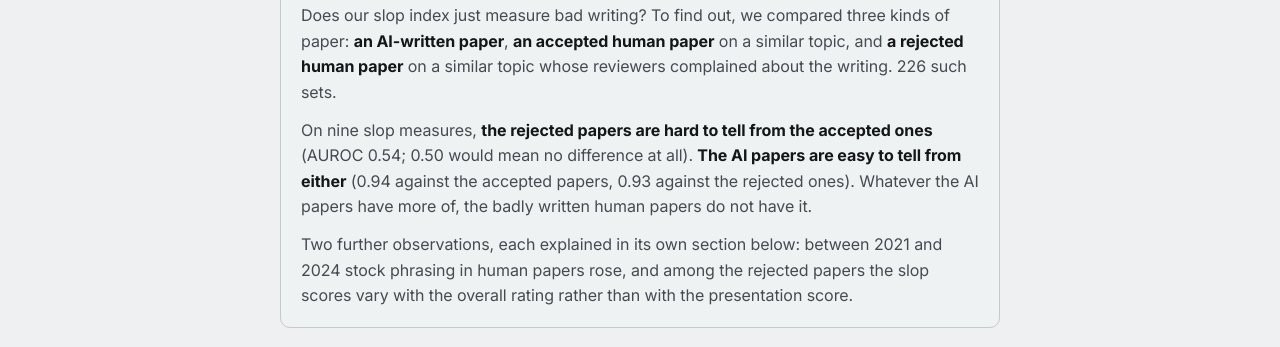
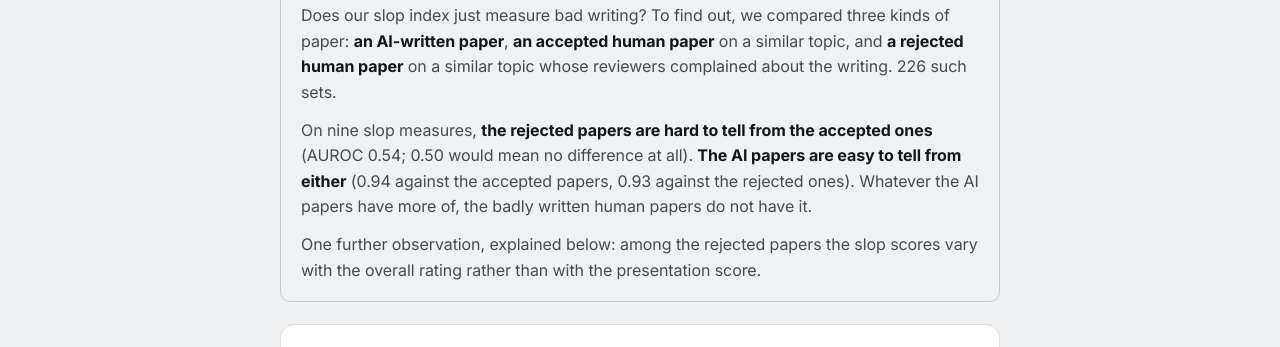
Before and after one commit to yerimoh/scientific_slop_v2_demo, a plain HTML site: page q.html in a window 1280 px wide. Shown: the part 380-727 px from the top of the page. Drawn offline with Linux system fonts and the light colour scheme.

Commit message:
q.html#1: remove the 2024-drift experiment (and its TL;DR and next-step mentions); renumber experiments and figures
Co-Authored-By: Claude Opus 5.5 <noreply@anthropic.com>

```diff
--- a/posts.js
+++ b/posts.js
@@ -166,7 +166,7 @@ const QPOST = {
     const tldr = h('div', { class: 'tldr' }, h('span', { class: 'tldr-l', text: 'TL;DR' }),
       h('p', {}, 'Does our slop index just measure bad writing? To find out, we compared three kinds of paper: ', B('an AI-written paper'), ', ', B('an accepted human paper'), ' on a similar topic, and ', B('a rejected human paper'), ' on a similar topic whose reviewers complained about the writing. ', `${Q1.n.triplets} such sets.`),
       h('p', {}, 'On nine slop measures, ', B('the rejected papers are hard to tell from the accepted ones'), ` (AUROC ${f2(ix.all.auc['HP>HG'])}; 0.50 would mean no difference at all). `, B('The AI papers are easy to tell from either'), ` (${f2(ix.all.auc['AI>HG'])} against the accepted papers, ${f2(ix.all.auc['AI>HP'])} against the rejected ones). Whatever the AI papers have more of, the badly written human papers do not have it.`),
-      h('p', {}, 'Two further observations, each explained in its own section below: between 2021 and 2024 stock phrasing in human papers rose, and among the rejected papers the slop scores vary with the overall rating rather than with the presentation score.'));
+      h('p', {}, 'One further observation, explained below: among the rejected papers the slop scores vary with the overall rating rather than with the presentation score.'));
     // ---- teaser: three panels, task → what we did → number
     const tz = (lab, q, vis, did, big, small) => h('div', { class: 'tz-p' }, h('div', { class: 'tz-l', text: lab }), h('div', { class: 'tz-q', text: q }), vis, h('div', { class: 'tz-do', text: did }), h('div', { class: 'tz-out' }, h('b', { text: big }), h('span', { text: small })));
     const oneSheet = (who, marks) => { const f = sFig('0 0 300 118', `${sPaper(108, 10, 84, 100)}${sBadge(108, 10, who)}${marks}`, who === 'ai' ? 'an AI paper' : 'a human paper'); f.className = 'qa-fig q1s tz-vis'; return f; };
@@ -230,7 +230,7 @@ const QPOST = {
     h('p', {}, 'The v1 benchmark could not answer this. Each AI paper was paired with one accepted human paper, so the AI-vs-human gap and the bad-vs-good writing gap were one and the same number. Here we add a third paper to pull them apart. What we found:'),
     h('ol', { class: 'qa-ol' },
       h('li', {}, B('Rejected-for-writing papers and accepted papers get similar slop scores; AI papers get higher ones. '), 'Experiment 1 shows this item by item; Experiment 2 checks it against the definition of "badly written", topic closeness, length, and the two sources of AI papers.'),
-      h('li', {}, B('Among the rejected papers, slop varies with the overall rating, not with the presentation score '), '(Experiment 4). The nine items rarely show up together in one paper (Experiment 5).')),
+      h('li', {}, B('Among the rejected papers, slop varies with the overall rating, not with the presentation score '), '(Experiment 3). The nine items rarely show up together in one paper (Experiment 4).')),
 
 
     h('h4', { text: 'Is slop just bad writing?' }),
@@ -262,36 +262,26 @@ const QPOST = {
       h('div', { class: 'qf-leg' }, h('span', {}, h('i', { class: 'qf-key ai' }), 'FARS'), h('span', {}, h('i', { class: 'qf-key hp' }), 'Agents4Science'))),
 
     h('h4', { text: 'What else fell out' }),
-    exp(3, 'Are 2024 human papers free of LLM phrasing?'),
-    h('p', {}, 'We cut the human side at 2024 so that no LLM-written text would count as human. Within that window the human papers still change. Read two human papers from 2020 and two from late 2024 side by side:'),
-    dcard(),
-    h('p', {}, 'The marked words are the ones Formulaic Reasoning counts. Figure 5 plots the two style items, Generic Filler and Formulaic Reasoning, against the arXiv date of every human paper. ', B('Both rise from late 2022 on'), ': Generic Filler from 0.004 per sentence before 2022 to 0.013 in late 2024, Formulaic Reasoning from 0.12 to 0.20. The dashed lines drop every paper whose title mentions language models, prompts, agents or reasoning, and rise just the same. The rise is there in accepted and in rejected papers alike (p < 0.01 in each).'),
-    qfig(5, yearLines(), 'Generic Filler and Formulaic Reasoning in human papers by arXiv v1 date (bins: up to 2021, 2022, Dec 2022 – Jun 2023, Jul – Dec 2023, first and second half of 2024; n = 69 / 36 / 35 / 79 / 94 / 135). Solid: all human papers. Dashed: titles without LLM words. Red: the AI papers.',
-      h('div', { class: 'qf-leg' }, h('span', {}, h('i', { class: 'qf-key line' }), 'all human papers'), h('span', {}, h('i', { class: 'qf-key line dashed' }), 'titles without LLM words'), h('span', {}, h('i', { class: 'qf-key ailine' }), 'AI papers'))),
-    h('p', {}, 'This costs the index. Against pre-ChatGPT human papers, Formulaic Reasoning separates AI papers with AUROC ', B(f2(Q1.years.auc_vs_era['5-5|pre'])), '; against human papers from late 2024, ', B(f2(Q1.years.auc_vs_era['5-5|late'])), '. Generic Filler goes from ', B(f2(Q1.years.auc_vs_era['4-1|pre'])), ' to ', B(f2(Q1.years.auc_vs_era['4-1|late'])), '. The items that look at the evidence rather than the wording (Evidence Gap, Missing Cross-Section Links, Overstated Claims) do not move with the date. We cannot tell from the text whether the rise comes from LLM-assisted writing or from the field changing its voice; the phrases that rose are the ones LLM-vocabulary studies list.'),
-    h('p', { class: 'qa-cap', text: `This could have tilted Experiment 1, since the rejected papers are newer (${Math.round(Q1.years.share_post.HP * 100)}% post-ChatGPT vs ${Math.round(Q1.years.share_post.HG * 100)}% of the accepted ones). It did not: in the ${Q1.years.both_post.n} triplets where both human papers are post-ChatGPT, the rejected one ranks sloppier ${Math.round(Q1.years.both_post.pa_hp_gt_hg * 100)}% of the time.` }),
-
-    exp(4, 'Which reviewer score does slop follow?'),
+    exp(3, 'Which reviewer score does slop follow?'),
     h('p', {}, 'For the 226 rejected papers we have the reviews. If the index measured writing, it should move with the presentation score. It does not: ρ = ', B(f2(Q1.hp.corr.index.presentation.rho)), ' with the presentation score and ', B(f2(Q1.hp.corr.index.writing.rho)), ' with the share of reviews complaining about the writing. ', B(`It does move with the overall rating: ρ = ${f2(Q1.hp.corr.index.rating.rho)}, p = 0.002.`), ' Among papers that were all rejected, the ones reviewers rated lowest have the highest slop scores.'),
     h('p', {}, `${Q1.hp.later.n_later} of these rejected papers were later accepted at another venue. Their rejected versions differ from the ${Q1.hp.later.n_never} papers that never were accepted on two items: lower Overstated Claims (`, B(f2(Q1.hp.later.items['1-2'].later)), ' vs ', B(f2(Q1.hp.later.items['1-2'].never)), ', p = 0.004) and lower Evidence Gap (', B(f2(Q1.hp.later.items['1-3'].later)), ' vs ', B(f2(Q1.hp.later.items['1-3'].never)), ', p = 0.04); the later-accepted papers evaluated on more models and datasets. The style items do not differ. We only have the rejected versions, so this says which rejected papers later made it, not what their authors changed or why they were accepted.'),
-    qfig(6, dumbbell(['1-2', '1-3', '2-3', '4-4', '5-5', '4-1'].map(it => ({ label: byId[it].name, sub: it, vals: { HG: Q1.hp.later.items[it].later, HP: Q1.hp.later.items[it].never } })), { groups: ['HG', 'HP'], labelW: 214 }),
+    qfig(5, dumbbell(['1-2', '1-3', '2-3', '4-4', '5-5', '4-1'].map(it => ({ label: byId[it].name, sub: it, vals: { HG: Q1.hp.later.items[it].later, HP: Q1.hp.later.items[it].never } })), { groups: ['HG', 'HP'], labelW: 214 }),
       'Rejected papers later accepted elsewhere (hollow, n = 27) and never accepted (filled, n = 199): mean score per item, measured on the rejected versions.',
       h('div', { class: 'qf-leg' }, h('span', {}, h('i', { class: 'qf-key hg' }), 'later accepted elsewhere'), h('span', {}, h('i', { class: 'qf-key hp' }), 'never accepted'))),
 
-    exp(5, 'Do the slops come together?'),
-    h('p', {}, 'We expected AI papers to score high on most items at once. They do not. The nine item scores do not correlate with each other: mean pairwise ρ between ', B('−0.02 and 0.03'), ' in every group and both sources. One AI paper overclaims, the next repeats itself, a third pads its results. Counting how many items a paper exceeds the accepted-paper 95th percentile on (Figure 7): ', B('61%'), ' of AI papers exceed it on two or more, against ', B('5%'), ' of accepted and ', B('4%'), ' of rejected papers.'),
-    qfig(7, p95bars('all'), 'How many of the nine items a paper exceeds the well-written 95th percentile on. By construction 5% of well-written papers exceed each single item.'),
-    exp(6, 'Do the reviewers of AI papers notice the slop?'),
-    h('p', {}, 'Agents4Science reviewed every submission with three AI reviewers and, for some, a human reviewer. We have their scores for the 124 AI papers in our sets. In Experiment 4, the human reviewers of the rejected human papers gave lower ratings to the sloppier papers (ρ = ', B(f2(Q1.hp.corr.index.rating.rho)), '). The reviewers of the AI papers did not:'),
+    exp(4, 'Do the slops come together?'),
+    h('p', {}, 'We expected AI papers to score high on most items at once. They do not. The nine item scores do not correlate with each other: mean pairwise ρ between ', B('−0.02 and 0.03'), ' in every group and both sources. One AI paper overclaims, the next repeats itself, a third pads its results. Counting how many items a paper exceeds the accepted-paper 95th percentile on (Figure 6): ', B('61%'), ' of AI papers exceed it on two or more, against ', B('5%'), ' of accepted and ', B('4%'), ' of rejected papers.'),
+    qfig(6, p95bars('all'), 'How many of the nine items a paper exceeds the well-written 95th percentile on. By construction 5% of well-written papers exceed each single item.'),
+    exp(5, 'Do the reviewers of AI papers notice the slop?'),
+    h('p', {}, 'Agents4Science reviewed every submission with three AI reviewers and, for some, a human reviewer. We have their scores for the 124 AI papers in our sets. In Experiment 3, the human reviewers of the rejected human papers gave lower ratings to the sloppier papers (ρ = ', B(f2(Q1.hp.corr.index.rating.rho)), '). The reviewers of the AI papers did not:'),
     qTable(['Reviewer', 'n', 'ρ with the slop index'], ['AIRev1', 'AIRev2', 'AIRev3', 'mean_ai', 'Human'].map(k => [Q1.a4s_reviews[k].label, String(Q1.a4s_reviews[k].n), f2(Q1.a4s_reviews[k].rho) + (Q1.a4s_reviews[k].p < .05 ? ' *' : '')])),
     h('p', { class: 'qa-cap', text: 'Spearman ρ between a reviewer\u2019s score and the AI paper\u2019s slop index; negative = sloppier papers get lower scores. A first look at Question 3.' }),
 
-    exp(7, 'Are shorter AI papers sloppier?'),
+    exp(6, 'Are shorter AI papers sloppier?'),
     h('p', {}, 'Yes. ', B('The shorter the AI paper, the sloppier'), `: Spearman ρ between body length and index is ${f2(Q1.length.AI.rho_index)} for AI papers, ${f2(Q1.length.HG.rho_index)} for accepted and ${f2(Q1.length.HP.rho_index)} for rejected human papers. The shortest quarter of AI papers (${Q1.length.ai_quartiles[0].range[0]}–${Q1.length.ai_quartiles[0].range[1]} body sentences) averages ${f2(Q1.length.ai_quartiles[0].mean_index)}, the longest quarter (${Q1.length.ai_quartiles[3].range[0]}–${Q1.length.ai_quartiles[3].range[1]}) ${f2(Q1.length.ai_quartiles[3].mean_index)}. The items are rates, so this is not a length artifact; a short AI paper has less to say and pads more of it.`),
     h('h4', { text: 'What comes next' }),
     h('ul', { class: 'qa-ul' },
       h('li', { text: 'Finish Unexplained Terms on the rejected papers and run the figure item, 4-5 Unclear Figures (the figures are downloaded; the vision pass is not).' }),
-      h('li', { text: 'Report every AI-vs-human number against pre-ChatGPT human papers as well; the two style items lose a third of their separation on 2024 papers.' }),
       h('li', { text: 'Retire or re-source the three items that only work on FARS (Unclear Links to Prior Work, Empty Conclusion, Redundant Repetition).' }),
       h('li', { text: 'Compare the 27 recovered papers\u2019 rejected and accepted versions, item by item, to see what changed.' })),
     h('h4', { text: 'Fine print' }),
--- a/q.html
+++ b/q.html
@@ -21,7 +21,7 @@
 <link rel="stylesheet" href="app.css?v=1105b">
 <link rel="stylesheet" href="v11.css?v=1105b">
 <link rel="stylesheet" href="https://fonts.googleapis.com/css2?family=Archivo:wdth,wght@62..125,600..900&family=Instrument+Serif:ital@0;1&family=Caveat:wght@500;700&display=swap">
-<link rel="stylesheet" href="site.css?v=1118d">
+<link rel="stylesheet" href="site.css?v=1118e">
 <script>
   // same theme key as the main app, applied before paint
   try { const t = localStorage.getItem('ssi-theme'); if (t) document.documentElement.dataset.theme = JSON.parse(t); } catch (e) { try { const t = localStorage.getItem('ssi-theme'); if (t) document.documentElement.dataset.theme = t.replace(/"/g, ''); } catch (_) {} }
@@ -48,7 +48,7 @@
     <span>Questions or requests: <a href="mailto:yerim.oh@vision.snu.ac.kr">yerim.oh@vision.snu.ac.kr</a></span>
   </div>
 </footer>
-<script src="q1data.js?v=1118d"></script>
-<script type="module" src="posts.js?v=1118d"></script>
+<script src="q1data.js?v=1118e"></script>
+<script type="module" src="posts.js?v=1118e"></script>
 </body>
 </html>
```
